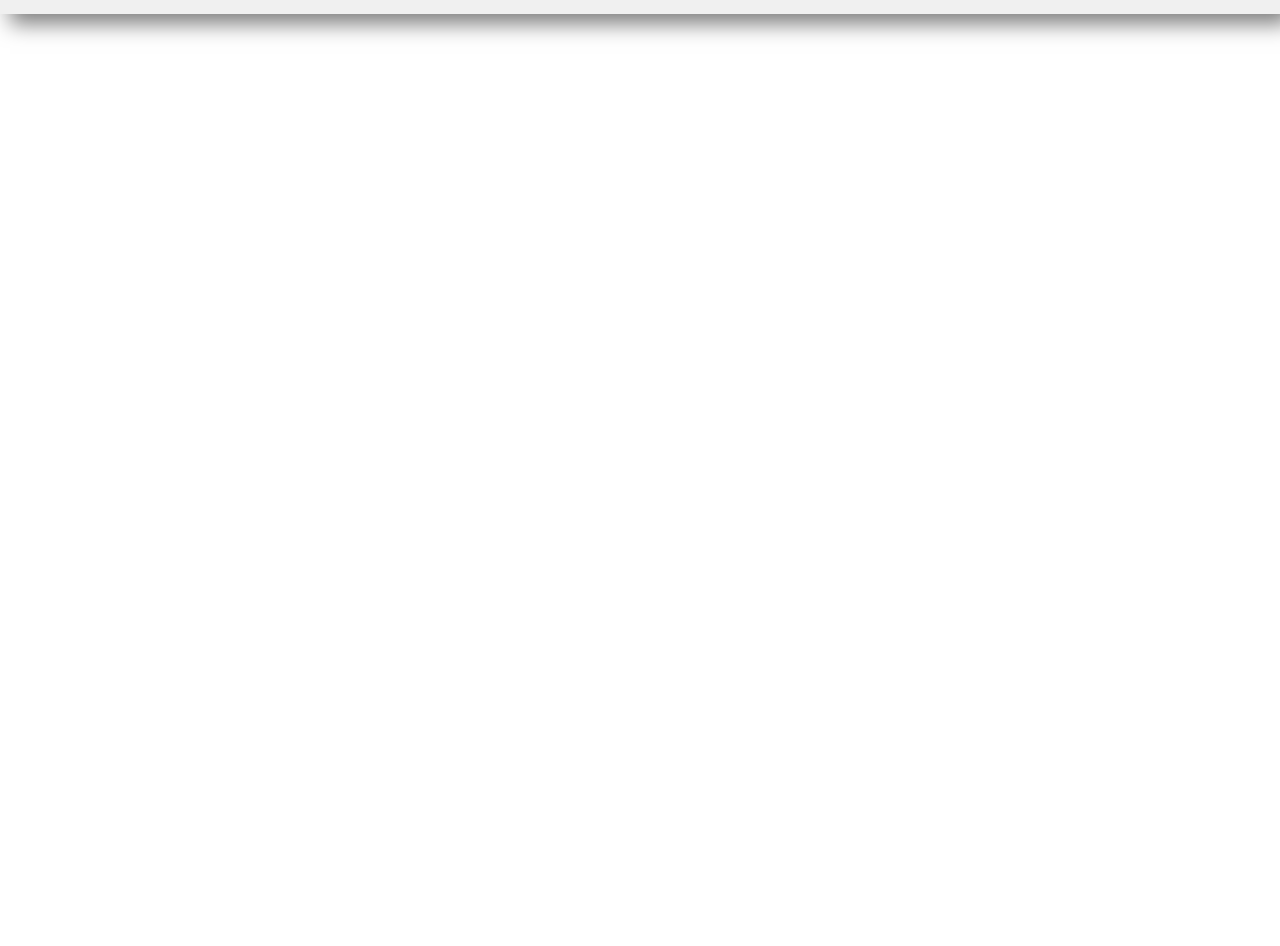
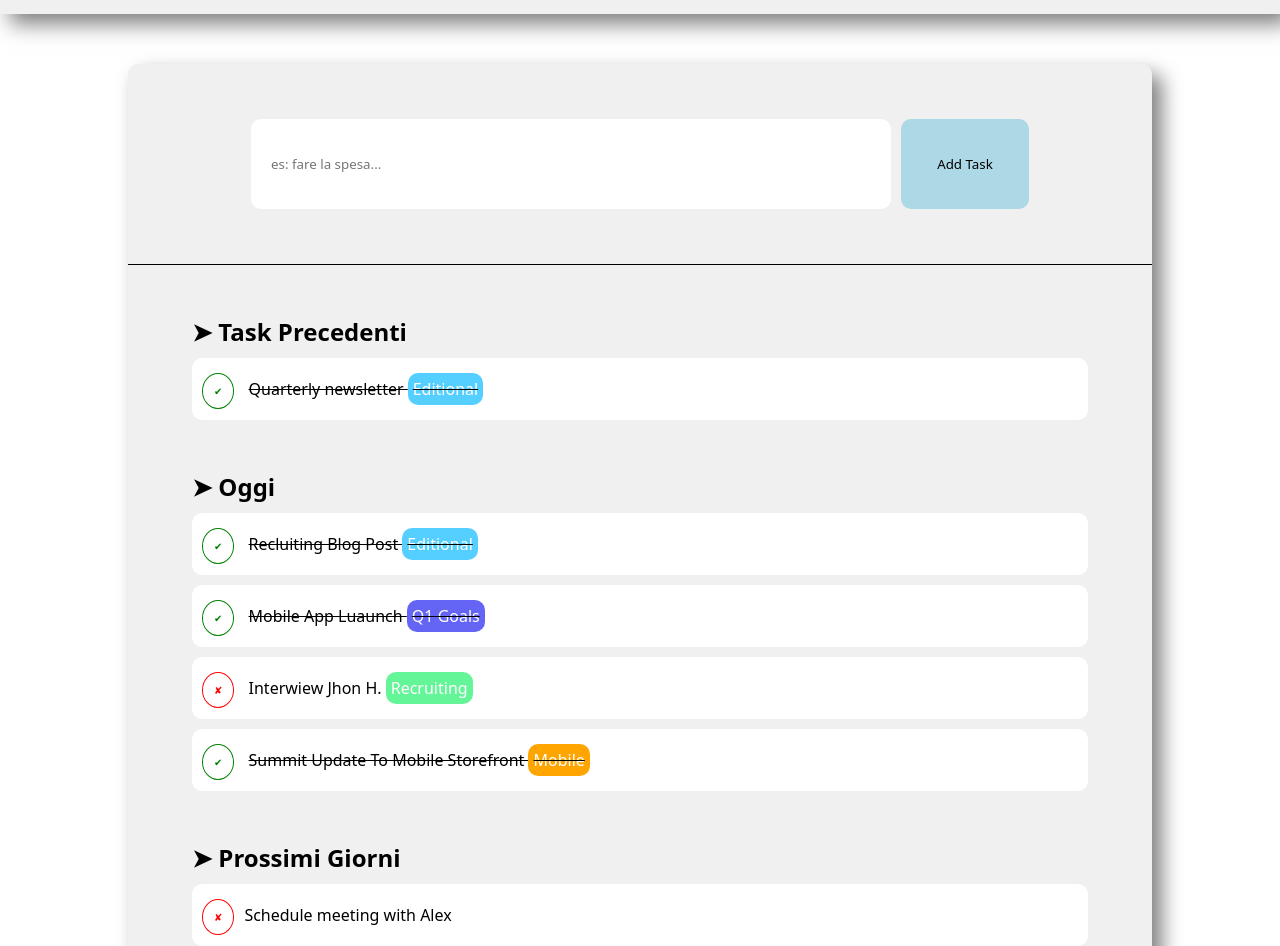
Before and after one commit to Alecaring/html-css-toboolist, a plain HTML site: page index.html in a window 1280 px wide. Shown: the part 86-1032 px from the top of the page. Before the commit the page ends 800 px from the top, so only its background shows below. Drawn offline with Linux system fonts and the light colour scheme.

Commit message:
feat: project html/css

```diff
--- a/css/style.css
+++ b/css/style.css
@@ -10,7 +10,6 @@ header{
     background-color: lightgray;
     line-height: 100px;
     text-align: center;
-
     background-color: #f0f0f0;
     box-shadow: 10px 10px 20px 0px rgba(0, 0, 0, 0.5);
 
@@ -19,3 +18,115 @@ header{
 header img{
     vertical-align: middle;
 }
+
+
+section{
+    width: 80vw;
+    height: 1100px;
+    margin: 50px auto;
+
+    border-radius: 10px 10px 10px 10px;
+    background-color: lightgray;
+    background-color: #f0f0f0;
+    box-shadow: 10px 10px 20px 0px rgba(0, 0, 0, 0.5);
+}
+.contenitor-button{
+    height: 200px;
+    display: flex;
+    justify-content: center;
+    line-height: 100px;
+    align-items: center;
+    border-bottom: 1px solid black;
+}
+.contenitor-button input{
+    width: 50vw;
+    height: 90px;
+    border-radius: 10px;
+    margin-right: 10px;
+    border: none;
+}
+.contenitor-button input[type="search"]{
+    padding-left: 20px;
+}
+.contenitor-button button{
+    width: 10vw;
+    height: 90px;
+    background-color: lightblue;
+    border-radius: 10px;
+    border: none;
+}
+
+.contenitor-tasks h2{
+    margin-left: 5vw;
+    margin-top: 50px;
+    margin-bottom: 10px;
+}
+.contenitor-tasks p{
+    display: inline-block;
+}
+.contenitor-tasks li{
+    list-style: none;
+    margin-left: 5vw;
+    margin-right: 5vw;
+    margin-bottom: 10px;
+    background-color: white;
+    border-radius: 10px;
+    padding: 20px 0;
+}
+.Editional{
+    background-color: rgb(85, 207, 255);
+    border-radius: 10px;
+    padding: 5px;
+    color: white;
+}
+.Q1-Goals{
+    background-color: rgb(100, 100, 245);
+    border-radius: 10px;
+    padding: 5px;
+    color: white;
+}
+.Recruiting{
+    background-color: rgb(100, 245, 153);
+    border-radius: 10px;
+    padding: 5px;
+    color: white;
+}
+.Mobile{
+    background-color: orange;
+    border-radius: 10px;
+    padding: 5px;
+    color: white;
+}
+.Website{
+    background-color: rgb(234, 87, 111);
+    border-radius: 10px;
+    padding: 5px;
+    color: white;
+}
+.Sales{
+    background-color: rgb(87, 234, 129);
+    border-radius: 10px;
+    padding: 5px;
+    color: white;
+}
+.done{
+
+    border: 1px solid green;
+    color: green;
+    font-size: 10px;
+    border-radius: 50%;
+    padding: 10px 11px;
+    margin: 0 10px;
+}
+.null{
+
+    border: 1px solid red;
+    color: red;
+    font-size: 10px;
+    border-radius: 50%;
+    padding: 10px 11px;
+    margin: 0 10px;
+}
+.line-through{
+    text-decoration: line-through;
+}
--- a/index.html
+++ b/index.html
@@ -11,7 +11,69 @@
         <img src="./assets/img/logo.png" alt="">
     </header>
     <main>
+        <section>
+            <div class="contenitor-button">
+                <input type="search" name="search" placeholder="es: fare la spesa...">
+                <button>Add Task</button>
+            </div>
 
+
+
+            <div class="contenitor-tasks">
+
+                <h2> &#10148; Task Precedenti</h2>
+            <ul>
+                <li><span class="done">&#10004;</span>
+                    <p class="line-through">Quarterly newsletter <span class="Editional">Editional</span></p>
+                </li>
+            </ul>
+
+
+
+
+
+
+
+
+
+
+
+            <h2> &#10148; Oggi</h2>
+            <ul>
+                <li><span class="done">&#10004;</span>
+                    <p class="line-through">Recluiting Blog Post <span class="Editional">Editional</span></p>
+                </li>
+
+                <li><span class="done">&#10004;</span>
+                    <p class="line-through">Mobile App Luaunch <span class="Q1-Goals">Q1 Goals</span></p>
+                </li>
+
+                <li><span class="null">&#10008;</span>
+                    <p>Interwiew Jhon H. <span class="Recruiting">Recruiting</span></p>
+                </li>
+
+                <li><span class="done">&#10004;</span>
+                    <p class="line-through">Summit Update To Mobile Storefront <span class="Mobile">Mobile</span></p>
+                </li>
+
+            </ul>
+
+            <h2> &#10148; Prossimi Giorni</h2>
+            <ul>
+                <li><span class="null">&#10008;</span>Schedule meeting with Alex</li>
+
+                <li><span class="done">&#10004;</span>
+                    <p class="line-through">Homepage Refresh <span class="Website">Website</span></p></li>
+
+                <li><span class="done">&#10004;</span>
+                    <p class="line-through">Onboars New Sales Team Members <span class="Sales">Sales</span></p></li>
+
+                <li><span class="done">&#10004;</span>
+                    <p class="line-through">Revivew editorial calendar <span class="Editional">Editional</span></p></li>
+            </ul>
+            </div>
+
+        </section>
     </main>
     <footer>
 
```
